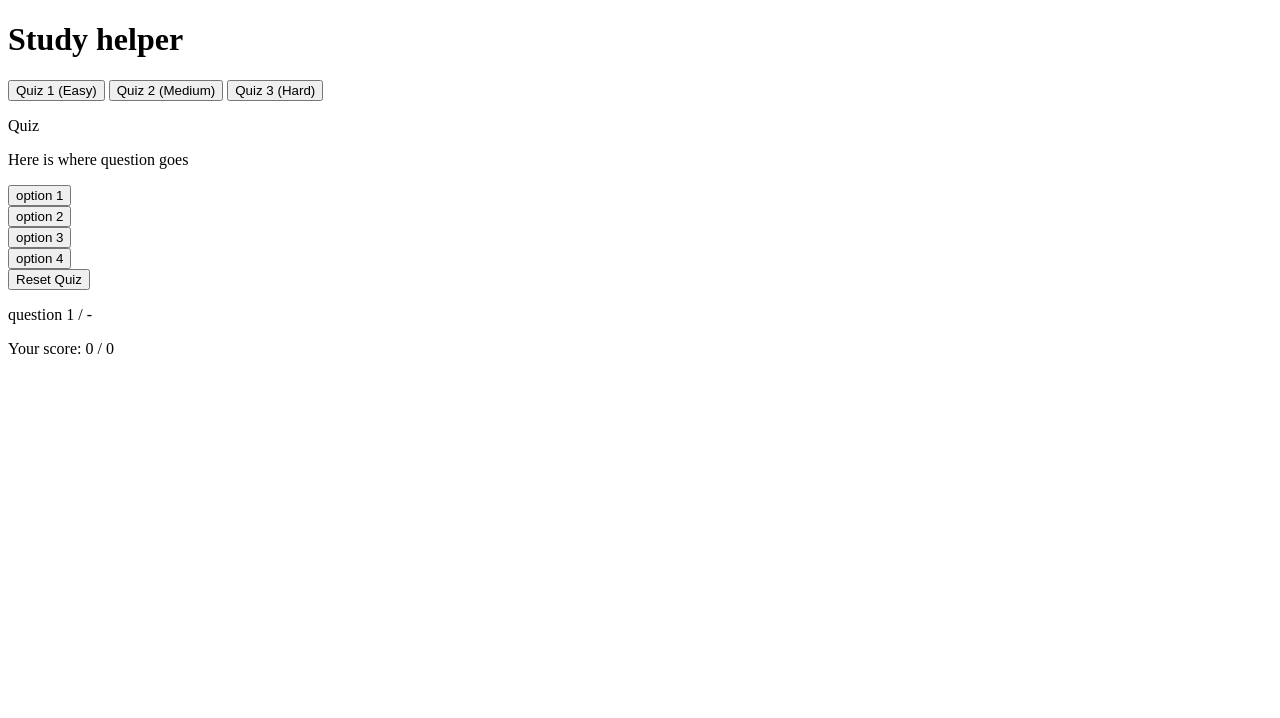
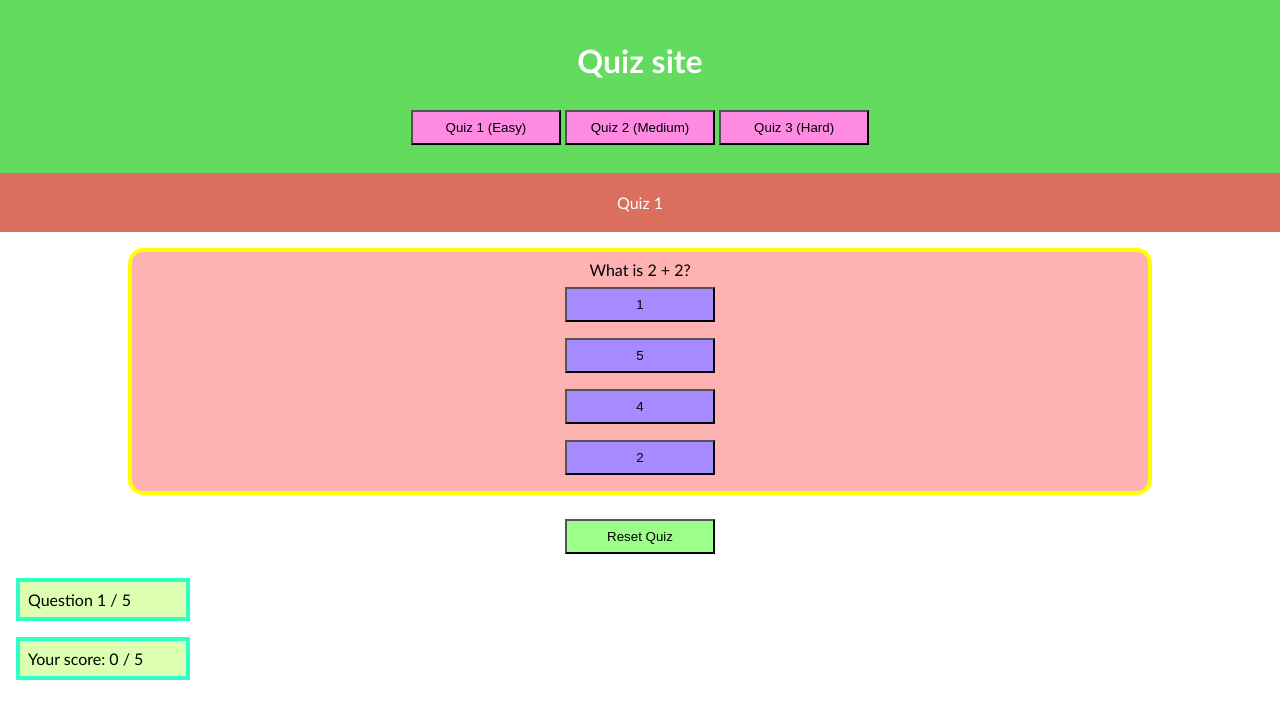
Before and after one commit to rileyandersen/Quiz-site, a plain HTML site: page Index.html in a window 1280 px wide. Drawn offline with Linux system fonts and the light colour scheme.

Commit message:
Fixed links

```diff
--- a/Index.html
+++ b/Index.html
@@ -4,18 +4,17 @@
         <meta charset="UTF-8">
         <meta name="author" content="Your Name">
         <meta name="viewport" content="width=device-width, initial-scale=1.0">
-        <title>Study Helper</title>
-        <link rel="stylesheet" type="text/css" href="studyhelper.css">
-        <script src="studyhelper.js" defer></script>
+        <title>Quiz site</title>
+        <link rel="stylesheet" type="text/css" href="styles.css">
+        <script src="script.js" defer></script>
     </head>
     <body>
         <header>
-            <h1>Study helper</h1>
+            <h1>Quiz site</h1>
             <div id="quiz-selection">
                 <button id="quiz1-button">Quiz 1 (Easy)</button>
                 <button id="quiz2-button">Quiz 2 (Medium)</button>
                 <button id="quiz3-button">Quiz 3 (Hard)</button>
-                <!-- Add more buttons for other quizzes if needed -->
             </div>
         </header>
         <div id="selected-quiz">
```
